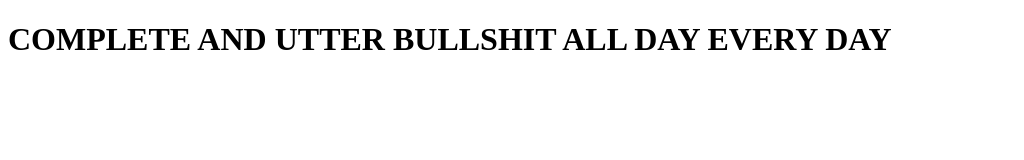
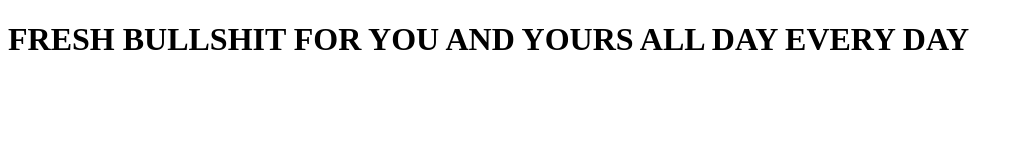
Before and after one commit to marty-projects/innit, a plain HTML site: page index.html in a window 1280 px wide. Shown: the whole page, without its empty margins (0-1024 px from the left). Drawn offline with Linux system fonts and the light colour scheme.

Commit message:
added cont

```diff
--- a/index.html
+++ b/index.html
@@ -7,6 +7,6 @@
     <title>The Ultimate Shit Generator</title>
 </head>
 <body>
-    <h1>COMPLETE AND UTTER BULLSHIT ALL DAY EVERY DAY</h1>
+    <h1>FRESH BULLSHIT FOR YOU AND YOURS ALL DAY EVERY DAY</h1>
 </body>
 </html>
```
